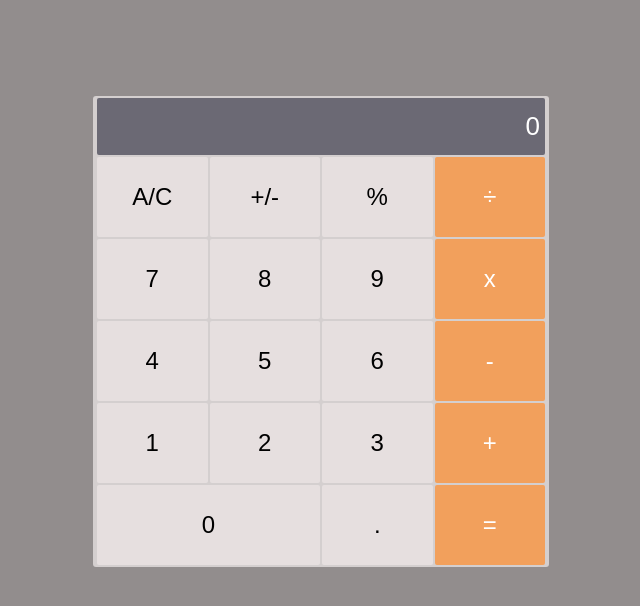
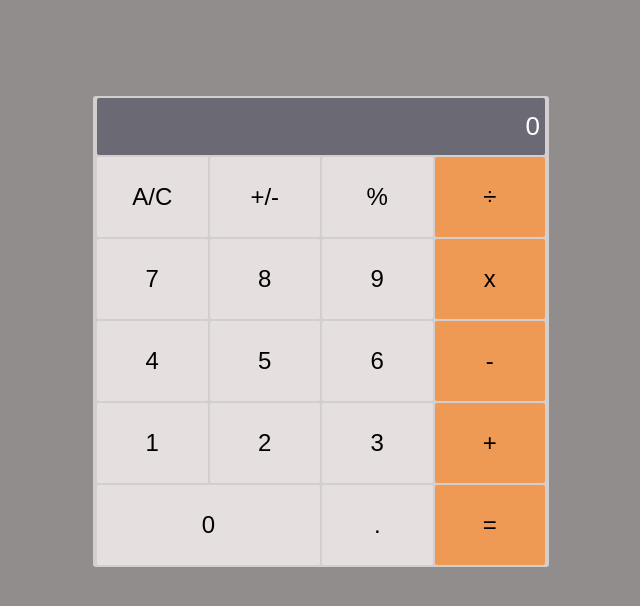
Before and after one commit to torobucci/math-magicians, a React (Create React App) app: page / in a window 1280 px wide. Shown: the top 606 px of the page, without its empty margins (319-959 px from the left). Built offline with nearby package versions, Linux system fonts and the light colour scheme.

Commit message:
fix linter error

```diff
--- a/src/style.css
+++ b/src/style.css
@@ -53,8 +53,7 @@ input:focus {
 }
 
 .button.operator {
-  background-color: #f2a05c;
-  color: #fff;
+  background-color: #ee9954;
 }
 
 .button.operator:hover {
```
